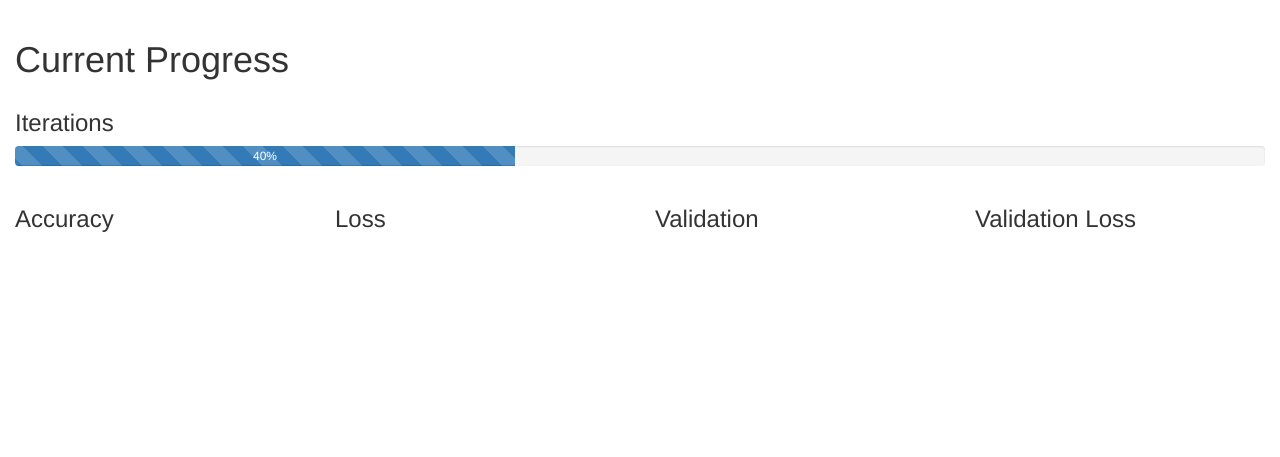
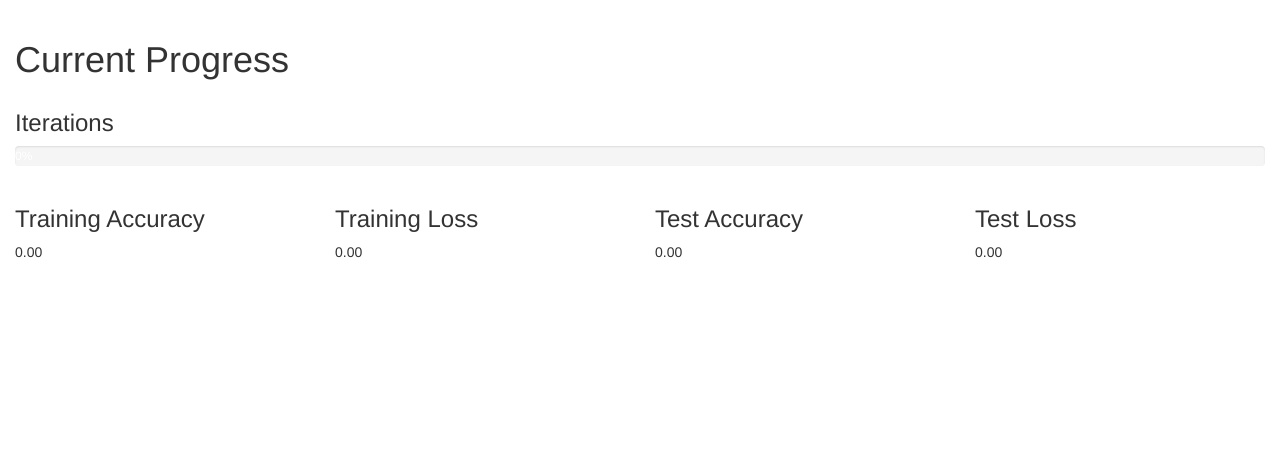
Before and after one commit to johnSerrano/DockerCon-Challenge, a Flask app: page /results in a window 1280 px wide. Shown: the part 52-509 px from the top of the page. Run offline with Flask 2, Linux system fonts and the light colour scheme; some libraries are stand-ins or nearby versions.

Commit message:
training and results webpage working

```diff
--- a/app.py
+++ b/app.py
@@ -1,11 +1,11 @@
-from flask import Flask, render_template, request, send_from_directory
+from flask import Flask, render_template, request, send_from_directory, session
 from threading import Thread
 from network import process_network
-from flask_socketio import SocketIO, emit, send
+from flask_socketio import SocketIO, emit, send, join_room, rooms, disconnect
 
 app = Flask(__name__)
 app.config['SECRET_KEY'] = 'secret!'
-socketio = SocketIO(app)
+socketio = SocketIO(app, async_mode="threading")
 
 
 @app.route('/')
@@ -22,18 +22,22 @@ def runnetwork():
 	content = request.get_json()
 	if not content:
 		return "No JSON posted"
+	print "*****RUNNING NEW THREAD*****"
 	t = Thread(target=process_network, args=(content, progress_socket_callback))
 	t.start()
 	return "JSON posted successfully"
 	return process_network(content, progress_socket_callback)
 
+
 @app.route('/results')
 def results():
 	return render_template("results.html")
 
+
 @app.route('/test_post.html')
 def test_post():
 	return render_template("test_post.html")
+
 
 @app.route('/social.css')
 def css():
@@ -42,15 +46,33 @@ def css():
 
 #use websockets to post the progress and results of the network
 def progress_socket_callback(progress):
-	# send(progress)
+	socketio.emit('progress', progress)
 	if progress["done"]:
 		print "Done!",
 	print str(progress["current_epoch"]) + '/' + str(progress["total_epochs"])
 	print str(progress["val_acc"])
 
-@socketio.on('connect', namespace='/test')
+
+@socketio.on('connect')
 def test_connect():
     print('socketio connected')
 
+
+@socketio.on('join')
+def join(message):
+    join_room(message['room'])
+    session['receive_count'] = session.get('receive_count', 0) + 1
+    emit('room joined',
+         {'data': 'In rooms: ' + ', '.join(rooms()),
+          'count': session['receive_count']})
+
+
+@socketio.on('disconnect request')
+def disconnect_request():
+	session['receive_count'] = session.get('receive_count', 0) + 1
+	print "****disconnected****"
+	disconnect()
+
+
 if __name__ == "__main__":
     socketio.run(app, debug=True)
--- a/templates/results.html
+++ b/templates/results.html
@@ -10,12 +10,30 @@
 	<link rel="stylesheet" href="social.css">
 	<script src="https://ajax.googleapis.com/ajax/libs/jquery/1.12.2/jquery.min.js"></script>
 	<script src="http://maxcdn.bootstrapcdn.com/bootstrap/3.3.6/js/bootstrap.min.js"></script>
+	<script type="text/javascript" src="//cdnjs.cloudflare.com/ajax/libs/socket.io/1.3.5/socket.io.min.js"></script>
 	<script>
-		(document).ready(function() {
-			var socket = io.connect('http://' + document.domain + ':' + location.port + '/test');
-			socket.on('my response', function(msg) {
+		$(document).ready(function() {
+			var socket = io.connect('http://' + document.domain + ':' + location.port);
+			socket.on('connect', function(){
+				socket.emit('join', {room: 'results_room'});
+			});
+			socket.on('room joined', function() {
+				console.log('joined room');
+			})
+			socket.on('progress', function(msg) {
 				// $('#log').append('<p>Received: ' + msg.data + '</p>');
-				console.log(msg);
+				var finished_percentage = (parseInt(msg["current_epoch"]) / parseInt(msg["total_epochs"])) * 100
+				$('#progress_bar_epochs').css("width", "" + finished_percentage + "%");
+				$('#progress_bar_epochs').html("" + msg["current_epoch"] + "/" + msg["total_epochs"]);
+				$("#acc").html(msg["acc"])
+				$("#loss").html(msg["loss"])
+				$("#val_acc").html(msg["val_acc"])
+				$("#val_loss").html(msg["val_loss"])
+
+				if (msg["done"] == true) {
+					$('#progress_bar_epochs').toggleClass("progress-bar-striped active progress-bar-success")
+                			socket.emit('disconnect request');
+				}
 			});
 		});
 	</script>
@@ -103,25 +121,28 @@
 			<div class="col-sm-12">
 				<h3>Iterations</h3>
 				<div class="progress">
-					<div class="progress-bar progress-bar-striped active" role="progressbar" aria-valuenow="40" aria-valuemin="0" aria-valuemax="100" style="width:40%">
-						40%
+					<div id="progress_bar_epochs" class="progress-bar progress-bar-striped active" role="progressbar" aria-valuenow="40" aria-valuemin="0" aria-valuemax="100" style="width:0%">
+						0%
 					</div>
 				</div>
 			</div>
 		</div>
 		<div class="row">
 			<div class="col-sm-3">
-				<h3>Accuracy</h3>
-				<p></p>
+				<h3>Training Accuracy</h3>
+				<p id="acc">0.00</p>
 			</div>
 			<div class="col-sm-3">
-				<h3>Loss</h3>
+				<h3>Training Loss</h3>
+				<p id="loss">0.00</p>
 			</div>
 			<div class="col-sm-3">
-				<h3>Validation</h3>
+				<h3>Test Accuracy</h3>
+				<p id="val_acc">0.00</p>
 			</div>
 			<div class="col-sm-3">
-				<h3>Validation Loss</h3>
+				<h3>Test Loss</h3>
+				<p id="val_loss">0.00</p>
 			</div>
 		</div>
 	</div>
--- a/templates/test_post.html
+++ b/templates/test_post.html
@@ -1,7 +1,8 @@
+
 <script>
 data = {
-	"layers": [{"size": 100}, {"size": 50}],
-	"iterations": 3,
+	"layers": [{"size": 50}, {"size": 25}],
+	"iterations": 15,
 	"dataset": "mnist"
 }
 
```
